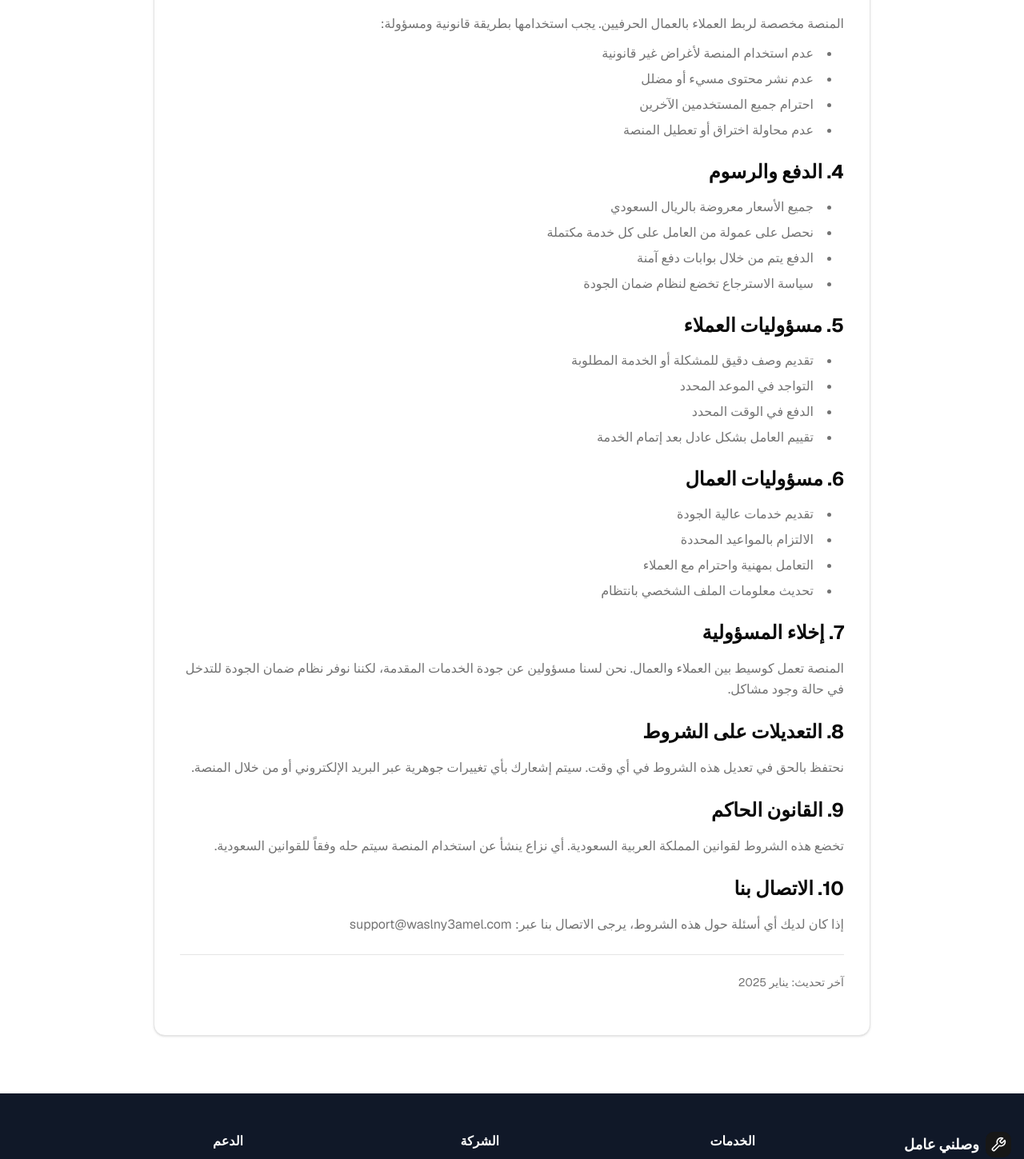
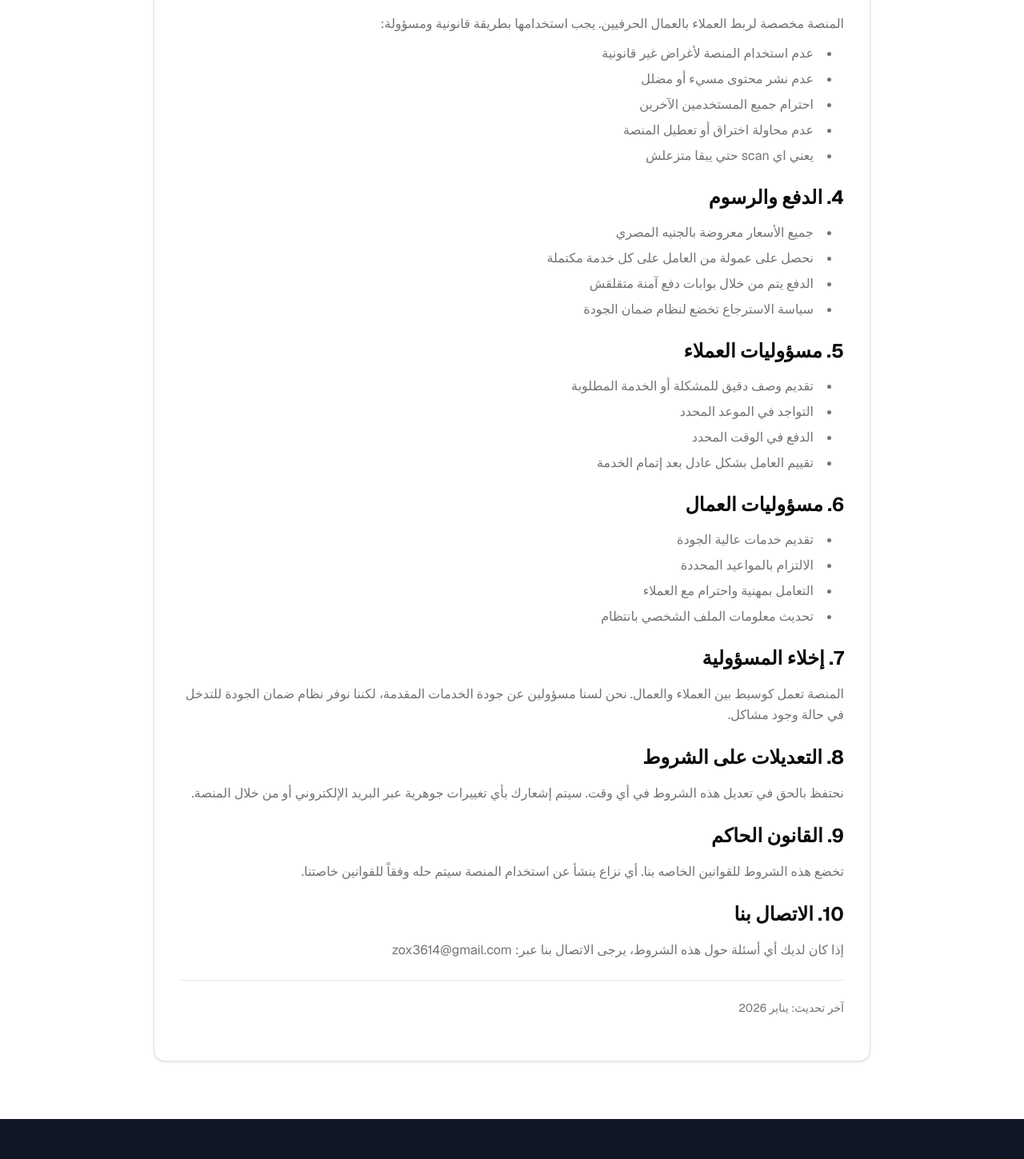
Before and after one commit to japnn701-commits/wasalny-update, a Next.js app: page /terms in a window 1280 px wide. Shown: the part 605-2054 px from the top of the page at 80% size. Built offline with nearby package versions, Linux system fonts and the light colour scheme; no server answers.

Commit message:
Update terms and conditions with new details

```diff
--- a/app/terms/page.tsx
+++ b/app/terms/page.tsx
@@ -37,15 +37,16 @@ export default function TermsPage() {
                   <li>عدم نشر محتوى مسيء أو مضلل</li>
                   <li>احترام جميع المستخدمين الآخرين</li>
                   <li>عدم محاولة اختراق أو تعطيل المنصة</li>
+                  <li>يعني اي scan حتي يبقا متزعلش</li>
                 </ul>
               </section>
 
               <section>
                 <h2 className="text-2xl font-bold text-foreground mb-4">4. الدفع والرسوم</h2>
                 <ul className="list-disc list-inside text-muted-foreground space-y-2 mr-4">
-                  <li>جميع الأسعار معروضة بالريال السعودي</li>
+                  <li>جميع الأسعار معروضة بالجنيه المصري</li>
                   <li>نحصل على عمولة من العامل على كل خدمة مكتملة</li>
-                  <li>الدفع يتم من خلال بوابات دفع آمنة</li>
+                  <li>الدفع يتم من خلال بوابات دفع آمنة متقلقش</li>
                   <li>سياسة الاسترجاع تخضع لنظام ضمان الجودة</li>
                 </ul>
               </section>
@@ -89,20 +90,20 @@ export default function TermsPage() {
               <section>
                 <h2 className="text-2xl font-bold text-foreground mb-4">9. القانون الحاكم</h2>
                 <p className="text-muted-foreground leading-relaxed">
-                  تخضع هذه الشروط لقوانين المملكة العربية السعودية. أي نزاع ينشأ عن استخدام المنصة سيتم حله وفقاً
-                  للقوانين السعودية.
+                 تخضع هذه الشروط للقوانين الخاصه بنا. أي نزاع ينشأ عن استخدام المنصة سيتم حله وفقاً
+                  للقوانين  خاصتنا.
                 </p>
               </section>
 
               <section>
                 <h2 className="text-2xl font-bold text-foreground mb-4">10. الاتصال بنا</h2>
                 <p className="text-muted-foreground leading-relaxed">
-                  إذا كان لديك أي أسئلة حول هذه الشروط، يرجى الاتصال بنا عبر: support@waslny3amel.com
+                  إذا كان لديك أي أسئلة حول هذه الشروط، يرجى الاتصال بنا عبر: zox3614@gmail.com
                 </p>
               </section>
 
               <div className="pt-6 border-t">
-                <p className="text-sm text-muted-foreground">آخر تحديث: يناير 2025</p>
+                <p className="text-sm text-muted-foreground">آخر تحديث: يناير 2026</p>
               </div>
             </CardContent>
           </Card>
```
